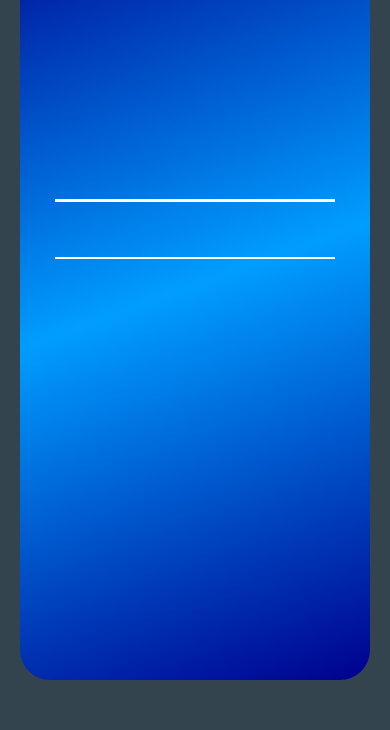
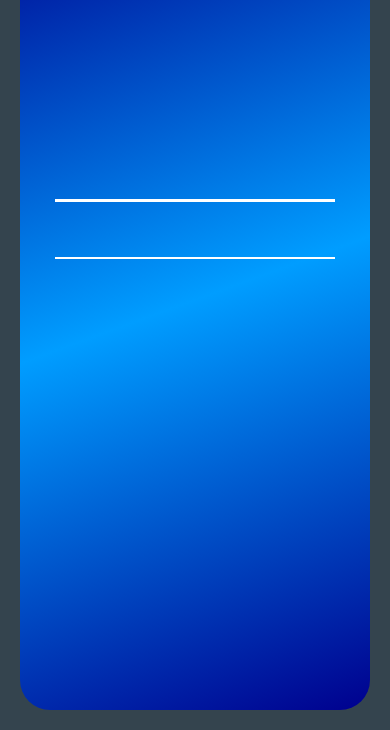
Before and after one commit to ADNAN330/WeatherNow, a plain HTML site: page index.html in a window 390 px wide. Shown: the part 130-860 px from the top of the page. Drawn offline with Linux system fonts and the light colour scheme.

Commit message:
Update MyTheme.css
container height change

```diff
--- a/MyTheme.css
+++ b/MyTheme.css
@@ -208,7 +208,7 @@ flex-direction: row;
 
 @media (max-width:650px) {
     #container{
-        height: auto;
+        height: 780px;
     }
   #city{
     font-size: 2.5rem;
```
